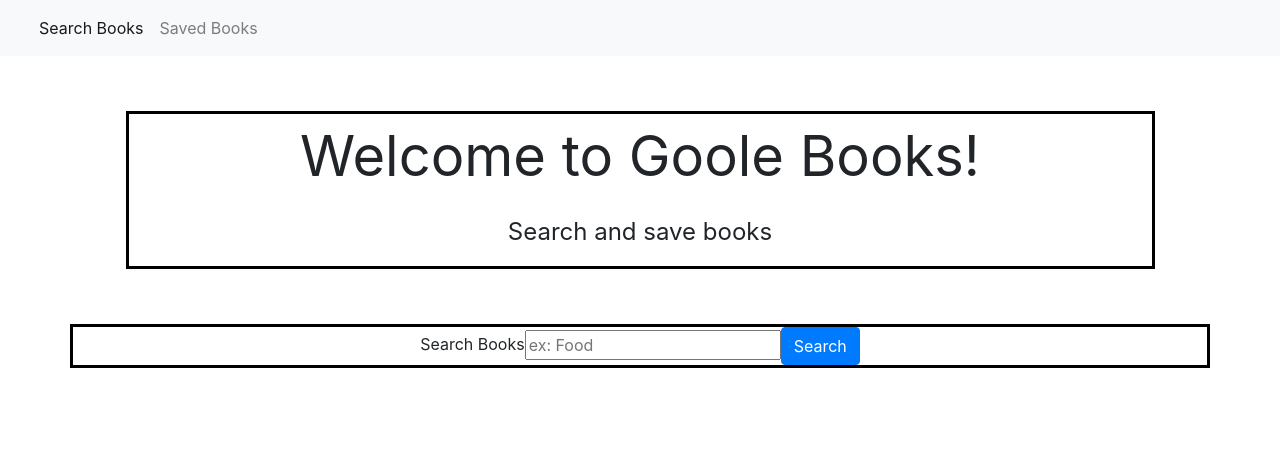
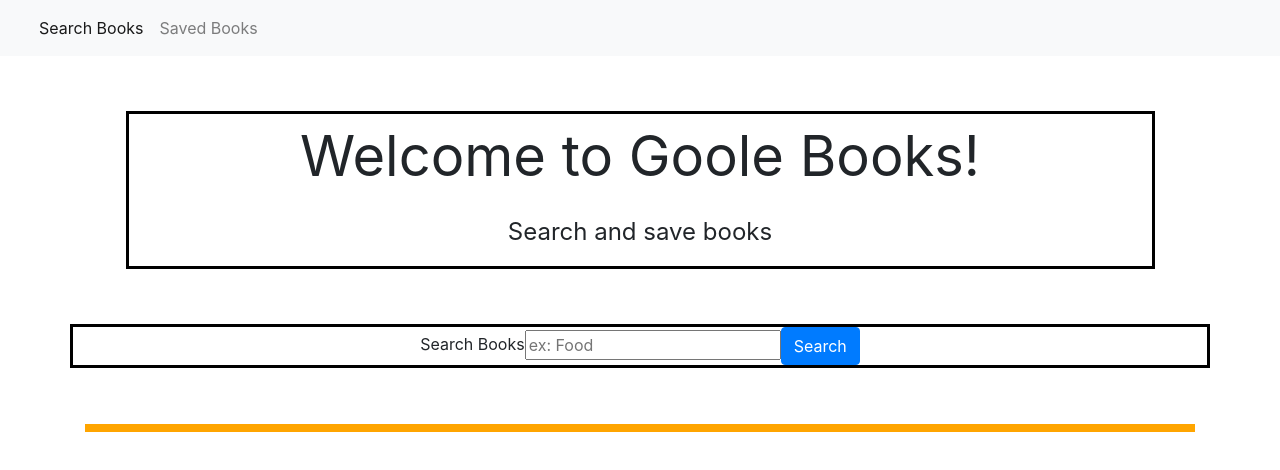
Before and after one commit to Alexandra-Hionis/Google-Book-Search, a React (Create React App) app in the folder client/: page / in a window 1280 px wide. Shown: the top 470 px of the page. Built offline with nearby package versions, Linux system fonts and the light colour scheme.

Commit message:
set up book card and book list components, but can't get the api info to render to the web page

```diff
--- a/client/src/App.css
+++ b/client/src/App.css
@@ -30,10 +30,8 @@
   white-space: nowrap;
 }
 
-/* results container */
-
-#results {
-  margin-top: 5%;
-  border: solid 4px orange;
-
+/* book list styles */
+.list {
+margin-top: 5%;
+border: solid 4px orange;
 }
--- a/client/src/components/BookCard.js
+++ b/client/src/components/BookCard.js
@@ -14,9 +14,9 @@ const BookCard = (props) => {
     // </Col>
     // </Row>
 
-    <div className="card-container">
+    <div className="card">
        <img src={props.image} alt="" />
-       <div className="desc">
+       <div className="card-body">
            <h2>{props.title}</h2>
            <h3>{props.author}</h3>
            <p>{props.description}</p>
--- a/client/src/components/BookList.js
+++ b/client/src/components/BookList.js
@@ -10,25 +10,36 @@ const BookList = (props) => {
 //  renders out all of the book cards
   return (
 
+
+
+
     <div className="list">
+        {/* <Row className="row">
+        <Col className="col" size="sm-12">
+            <h3>Results</h3>
+        </Col>
+        </Row> */}
         {
             // contains prop called books which will contain data of the state of books and then we map over that book data, for every object for that array were going to create a book card component
-            props.books.map((book, i) => {
-                console.log(props)
+            // But what if the props object does not have the books property initially?
+            // So in that case we use the ? operation also known as optional chaining
+            // What the ? will do is if it finds that the books property is not available on the props object it will stop executing that line further and return with an undefined
+            props?.books?.map((book, i) => {
+                // console.log(props)
                 // want to pass down all the props needed so the BookCard cab rebnder out all of this info
                 return <BookCard
                 // whenever in react and mapping and looping over datat and creatign components, added key to avoid error
                 key={i}
                 image={book.volumeInfo.imageLinks.thumbnail}
-                title={book.title}
-                author={book.authors}
-                description={book.description}
+                title={book.volumeInfo.title}
+                author={book.volumeInfo.authors}
+                description={book.volumeInfo.description}
                 />
 
             })
         }
 </div>
-    // </div>
+
 
   );
 }
```
